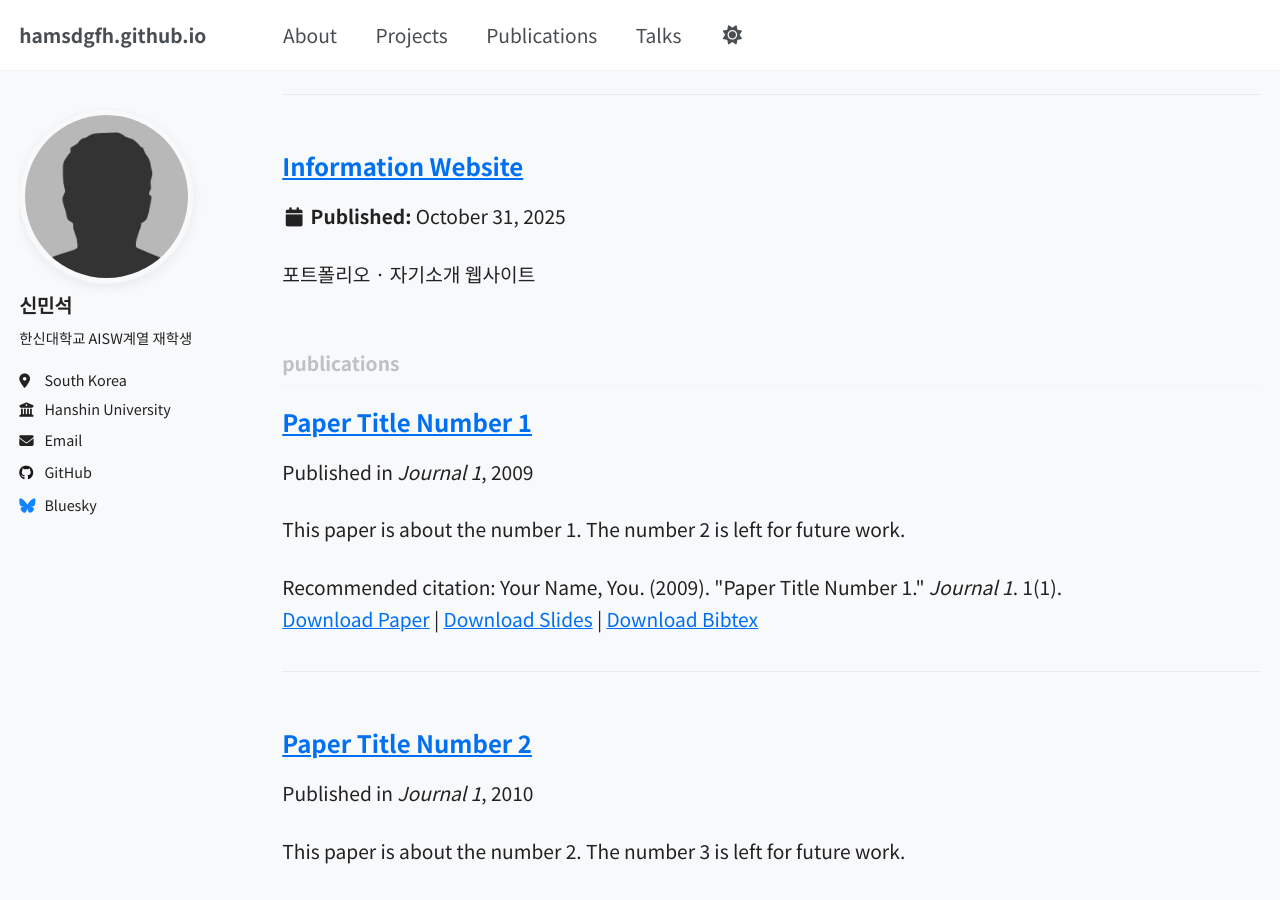
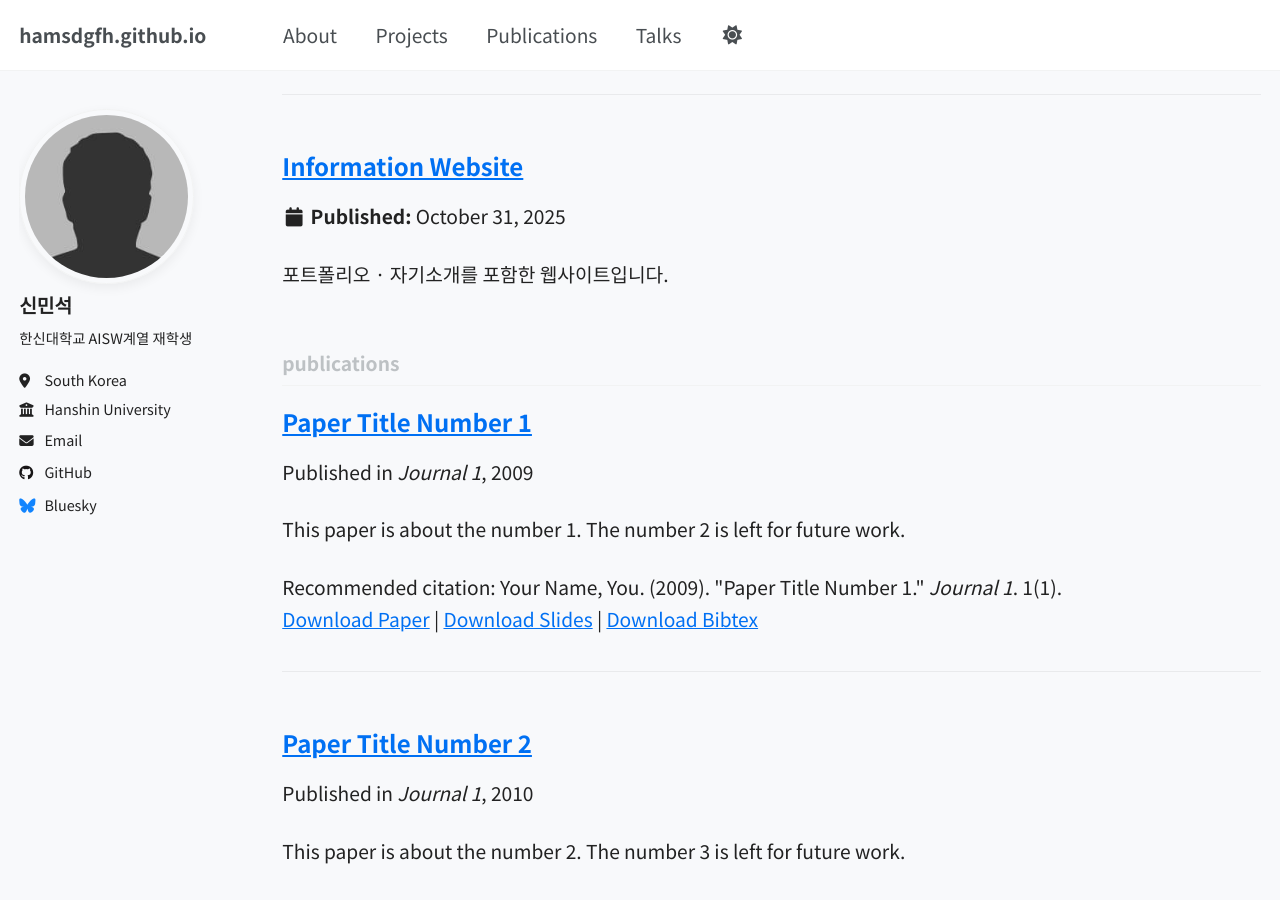
Before and after one commit to hamsdgfh/hamsdgfh.github.io, a Jekyll site: the page built from _pages/collection-archive.html, in a window 1280 px wide and 900 px high, scrolled down 532 px. Built offline with Jekyll 4.4.1, drawn with Linux system fonts in a browser that asks for light colours; a script that is not in the unit is left out.

Commit message:
Update portfolio-2.md

```diff
--- a/_portfolio/portfolio-2.md
+++ b/_portfolio/portfolio-2.md
@@ -1,6 +1,6 @@
 ---
 title: "Information Website"
-excerpt: "포트폴리오 · 자기소개 웹사이트"
+excerpt: "포트폴리오 · 자기소개를 포함한 웹사이트입니다."
 collection: portfolio
 ---
 
```
